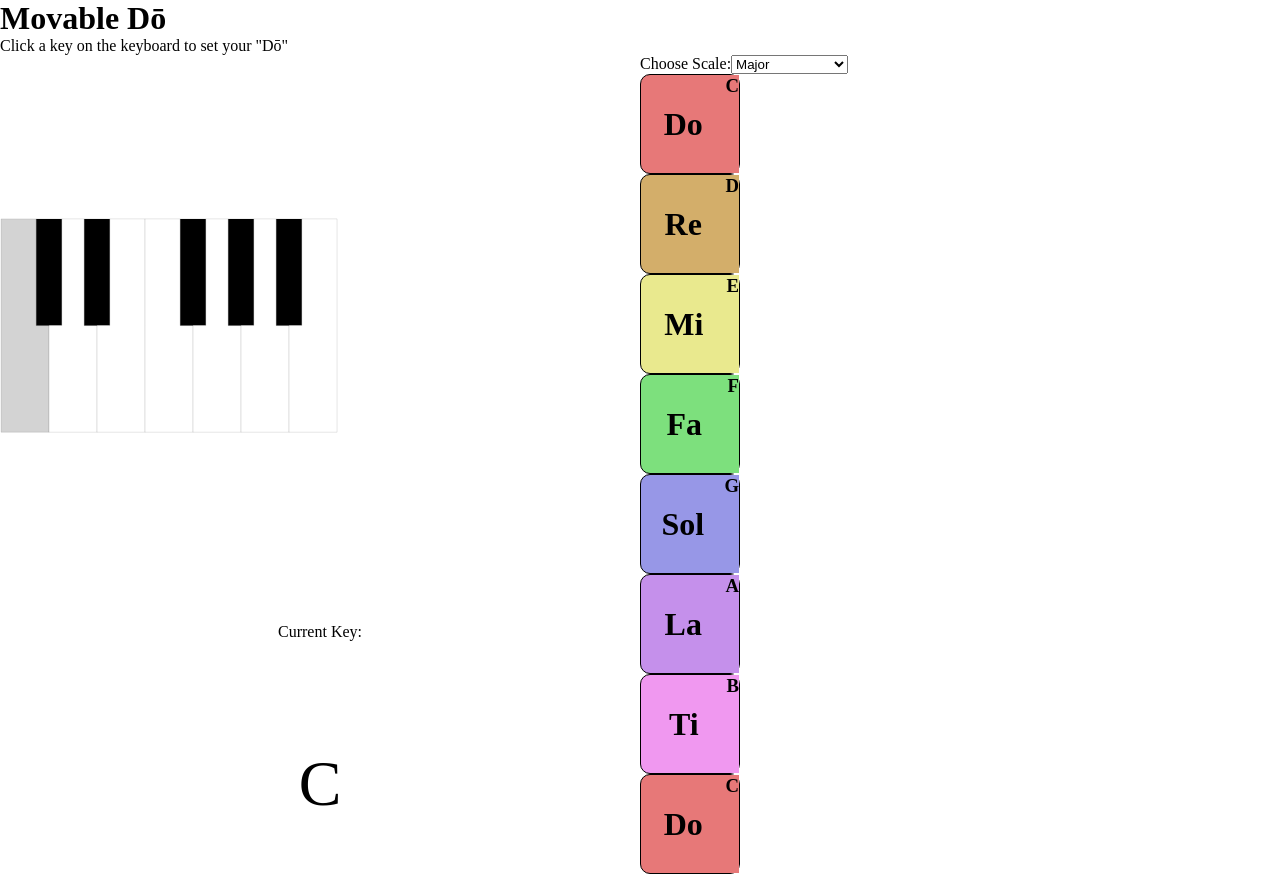
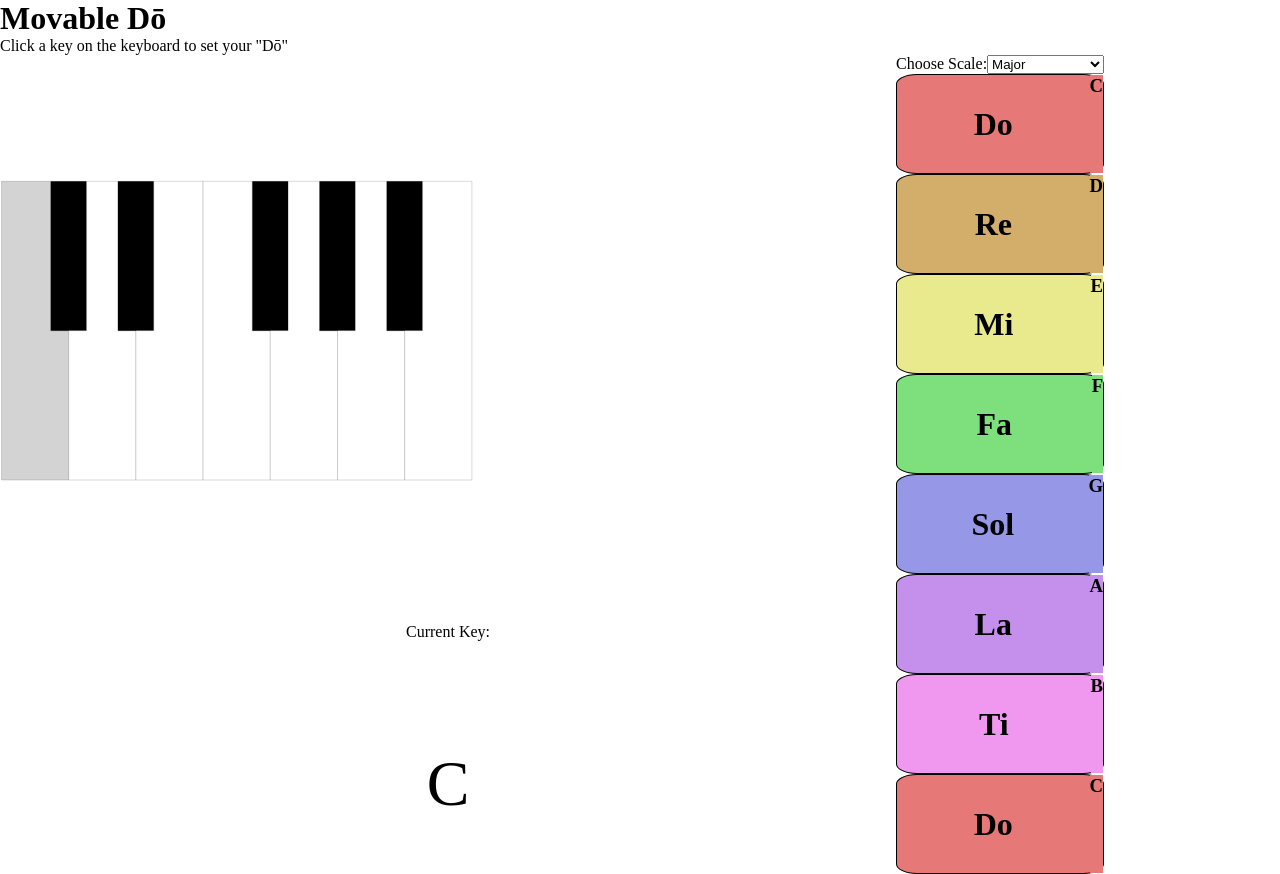
Before and after one commit to natedaniels42/movable-do, a React (Create React App) app: page / in a window 1280 px wide. Built offline with nearby package versions, Linux system fonts and the light colour scheme; a web font is replaced by a local one.

Commit message:
More CSS tweaks

```diff
--- a/src/App.css
+++ b/src/App.css
@@ -18,7 +18,7 @@ html {
 #keyboard {
   display: flex;
   flex-direction: column;
-  width: 50%;
+  width: 70%;
 }
 
 #keyboard > * {
@@ -53,7 +53,6 @@ html {
 
 .syllable {
   display: flex;
-  width: 100px;
   height: 100px;
   border: 1px solid black;
   border-radius: 10%;
```
